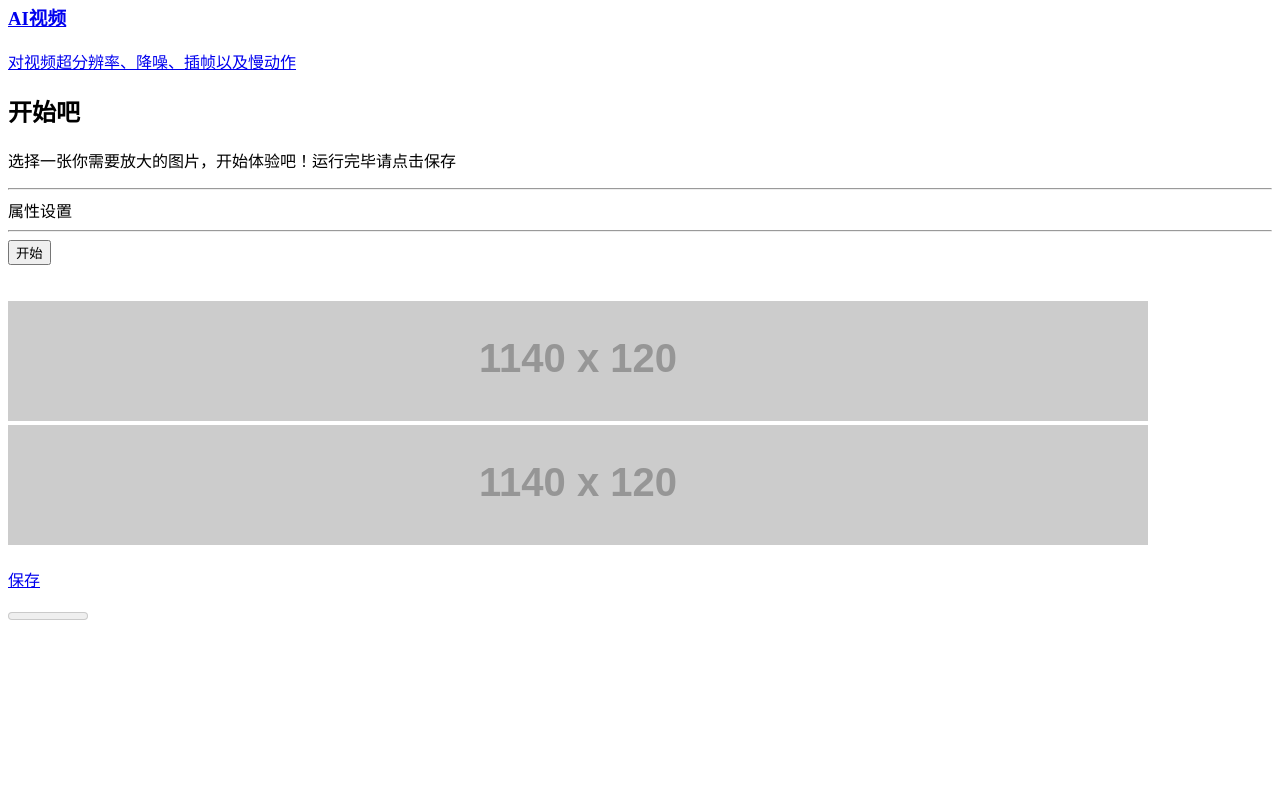
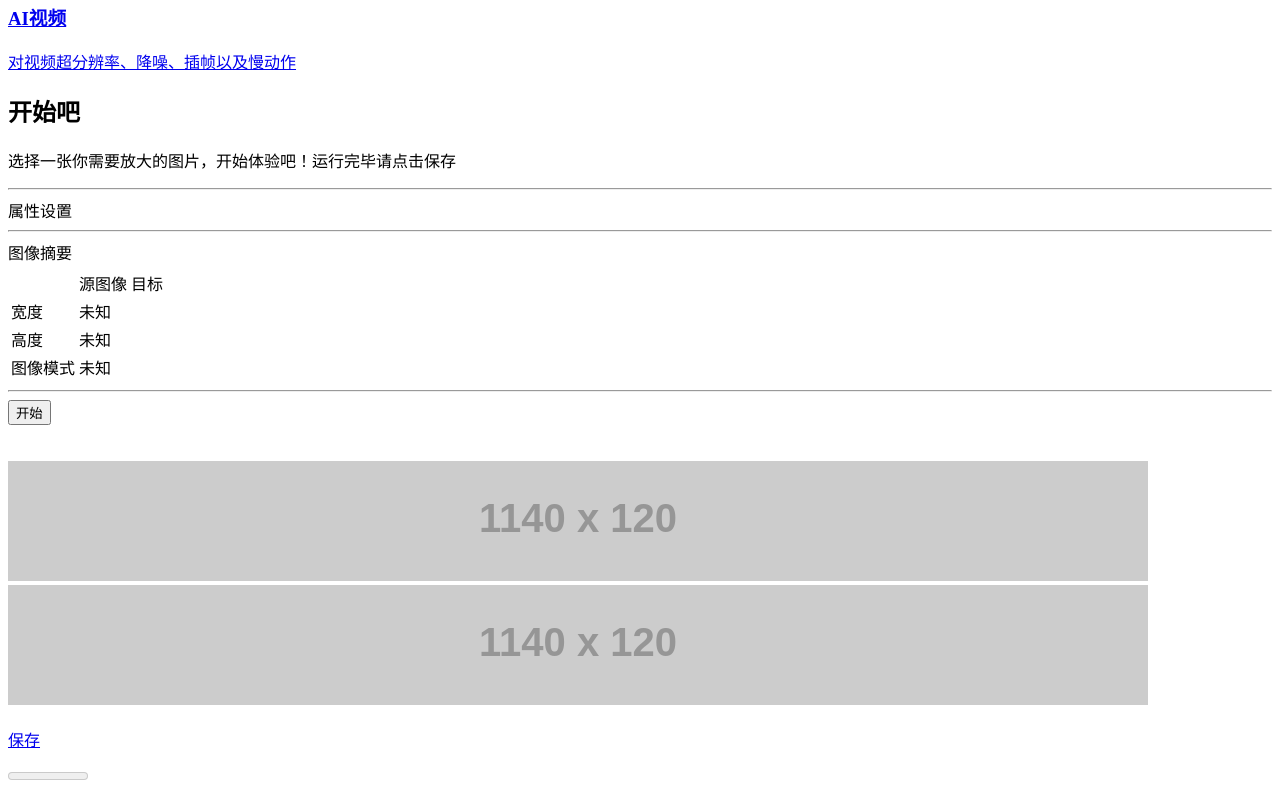
Before and after one commit to opteroncx/MoePhoto, a Flask app: template templates/index.html in a window 1280 px wide. Shown: the part 4424-5235 px from the top of the page. Before the commit the page ends 5044 px from the top, so only its background shows below. Run offline with Flask 2, Linux system fonts and the light colour scheme; the template is opened without the code that fills it, so the values that code supplies are empty; grey boxes labelled with a size stand in for pictures from a placeholder-image service; parts of the project's set-up code (start-up, migrations or seed data) failed here and were passed over; some libraries are stand-ins or nearby versions.

Commit message:
update summary

```diff
--- a/src/js/common.js
+++ b/src/js/common.js
@@ -111,6 +111,12 @@ const texts = {
   logWritten: '日志已写入浏览器控制台，请按<kbd>F12</kbd>查看',
   noMoreLog: '没有新的日志',
   needRefresh: '请在空闲后刷新',
+  imageMode: {
+    P: '色板图像',
+    L: '灰度图像',
+    RGB: '彩色图像',
+    RGBA: '带透明通道的彩色图像'
+  },
   onBusy: gone => '忙碌中' + (gone == null ? '' : `，已经过${toHMS(gone)}`),
   timeFormatter: time => `，预计还需要${toHMS(time)}`,
   batchSucc: result =>
--- a/templates/index.html
+++ b/templates/index.html
@@ -172,6 +172,37 @@
             <div id="steps" class="col-sm-4 col-md-4 settings"></div>
             <div id="options" class="col-sm-8 col-md-8 settings"></div>
             <div class="clearfix"></div>
+            <div class="col-md-12 stats-agileinfo">
+              <hr />
+              <div class="features-grid">
+                图像摘要
+              </div>
+              <table class="col-sm-6">
+                <th>
+                  <tr>
+                    <td class="col-sm-2"></td>
+                    <td class="col-sm-2">源图像</td>
+                    <td class="col-sm-2">目标</td>
+                  </tr>
+                </th>
+                <tbody>
+                  <tr>
+                    <td>宽度</td>
+                    <td id="summary-srcWidth">未知</td>
+                    <td id="summary-width"></td>
+                  </tr>
+                  <tr>
+                    <td>高度</td>
+                    <td id="summary-srcHeight">未知</td>
+                    <td id="summary-height"></td>
+                  </tr>
+                  <tr>
+                    <td>图像模式</td>
+                    <td id="summary-mode">未知</td>
+                  </tr>
+                </tbody>
+              </table>
+            </div>
             <div class="col-md-12">
               <hr />
               <button
@@ -216,7 +247,7 @@
                 src="http://placehold.it/1140x120?text=Output+Image"
               />
             </div>
-            <div id="downloader">
+            <div id="downloader" class="stats-agileinfo">
               <br />
               <a
                 id="downImg"
```
Also changed, not shown: src/js/app.js (+18 -5 lines), src/js/steps.js (+9 -8 lines), src/js/summary.js (+11 -2 lines).
